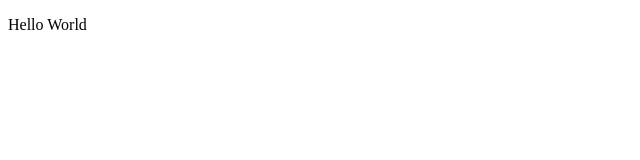
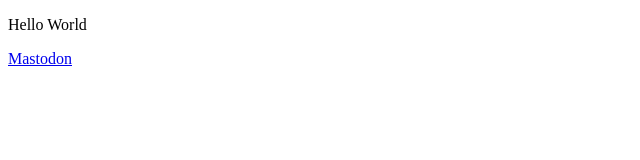
Before and after one commit to bwoodruff/bwoodruff.github.io, a plain HTML site: page index.html in a window 1280 px wide. Shown: the full height of the page, 0-640 px from the left. Drawn offline with Linux system fonts and the light colour scheme.

Commit message:
Update index.html

```diff
--- a/index.html
+++ b/index.html
@@ -6,5 +6,6 @@
 </head>
 <body>
 <p>Hello World</p>
+<p><a rel="me" href="https://1password.social/@ben">Mastodon</a></p>
 </body>
 </html>
```
